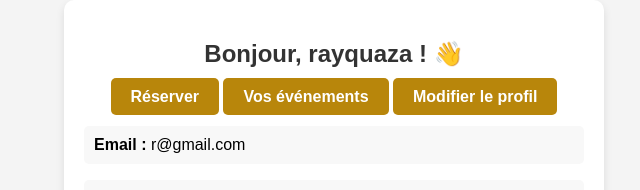
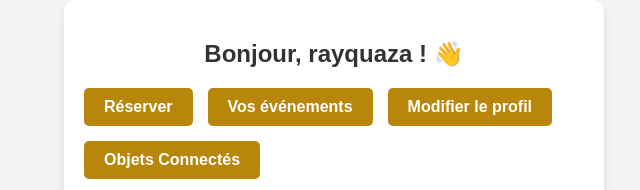
Before and after one commit to chrmil/misso, a Django app: page /profil/ in a window 1280 px wide. Shown: the part 80-270 px from the top of the page, without its empty margins (306-946 px from the left). Run offline with Django 5.2, Linux system fonts and the light colour scheme; a user stored in the database is signed in.

Commit message:
ajout d'un bouton objet connecté
je l'ai ajouté dans le profil

```diff
--- a/utilisateurs/static/utilisateurs/style.css
+++ b/utilisateurs/static/utilisateurs/style.css
@@ -152,7 +152,6 @@ ul {
     background-color: #e64a19;
 }
 
-
 .container {
     max-width: 500px;
     margin: auto;
@@ -210,3 +209,28 @@ button:hover {
     width: 0%; /* La largeur sera définie dynamiquement */
     transition: width 0.3s ease;
 }
+
+.button-group {
+    display: flex; /* Aligne les boutons horizontalement */
+    justify-content: flex-start; /* Aligne les boutons à gauche */
+    gap: 15px; /* Ajoute un espacement entre les boutons */
+    margin-top: 20px; /* Ajoute un espacement au-dessus du groupe */
+    flex-wrap: wrap; /* Permet aux boutons de passer à la ligne si nécessaire */
+}
+
+.btns {
+    padding: 10px 20px;
+    border: none;
+    border-radius: 5px;
+    cursor: pointer;
+    font-weight: bold;
+    background-color: #4caf50;
+    color: white;
+    text-decoration: none;
+    text-align: center;
+    white-space: nowrap; /* Empêche le texte de se couper sur plusieurs lignes */
+}
+
+.btns:hover {
+    opacity: 0.8;
+}
--- a/utilisateurs/templates/utilisateurs/profil.html
+++ b/utilisateurs/templates/utilisateurs/profil.html
@@ -35,10 +35,12 @@
     <div class="container">
         <h2>Bonjour, {{ user.username }} ! 👋</h2>
 
-        <!-- Bouton Réserver ajouté ici -->
-        <a href="{% url 'reservation' %}" class="btns">Réserver</a>
-        <a href="{% url 'vos_evenements' %}" class="btns">Vos événements</a>
-        <a href="{% url 'modifier_profil' %}" class="btns">Modifier le profil</a>
+        <div class="button-group">
+            <a href="{% url 'reservation' %}" class="btns">Réserver</a>
+            <a href="{% url 'vos_evenements' %}" class="btns">Vos événements</a>
+            <a href="{% url 'modifier_profil' %}" class="btns">Modifier le profil</a>
+            <a href="{% url 'liste_objets' %}" class="btns">Objets Connectés</a>
+        </div>
 
         <div class="profile-info">
             <p><strong>Email :</strong> {{ user.email }}</p>
```
Also changed, not shown: db.sqlite3.
